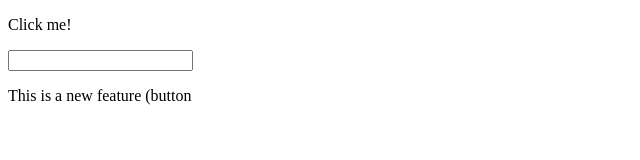
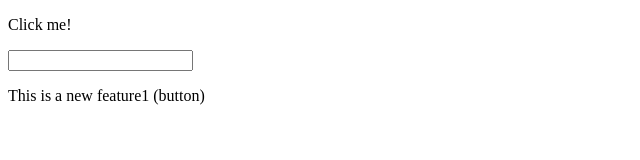
Before and after one commit to sia-sayali/Udmey-work, a plain HTML site: page Small Project/index.html in a window 1280 px wide. Shown: the full height of the page, 0-640 px from the left. Drawn offline with Linux system fonts and the light colour scheme.

```diff
--- a/Small Project/index.html
+++ b/Small Project/index.html
@@ -9,6 +9,6 @@
 <body>
     <p>Click me!</p>
     <input type="text">
-    <p>This is a new feature (button</p>
+    <p>This is a new feature1 (button)</p>
 </body>
 </html>
```
